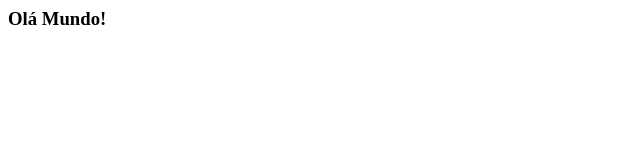
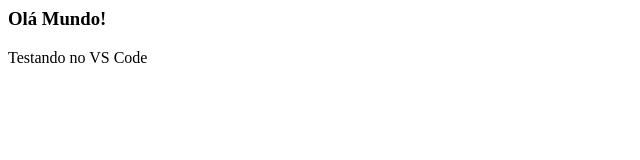
Before and after one commit to VagnerWillian/aulaDevOps, a plain HTML site: page index.html in a window 1280 px wide. Shown: the whole page, without its empty margins (0-640 px from the left). Drawn offline with Linux system fonts and the light colour scheme.

Commit message:
Testando no VS COde

```diff
--- a/index.html
+++ b/index.html
@@ -4,6 +4,7 @@
 <body>
 
 <h3> Olá Mundo! </h3>
+<p>Testando no VS Code</p>
 
 </body>
 
```
